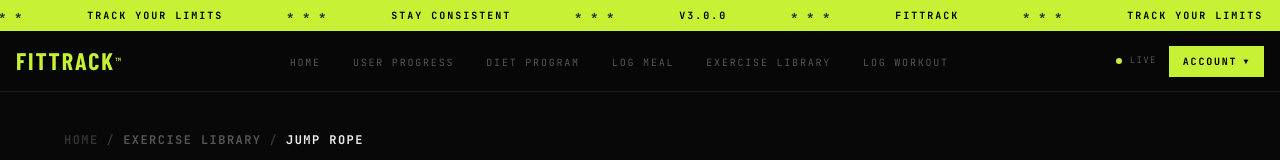
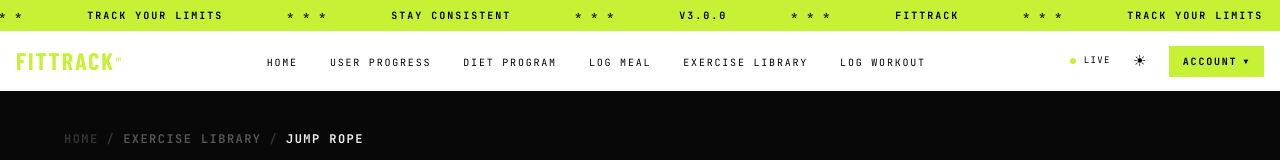
Before and after one commit to mohamadkaddah-0/fittrack, a React (Vite) app: page /exercise/1 in a window 1280 px wide. Shown: the top 160 px of the page. Built offline with nearby package versions, Linux system fonts and the light colour scheme; the HTML template or start-up script is replaced by a standard one; a web font is replaced by a local one.

Commit message:
Add session theme toggle

```diff
--- a/src/App.jsx
+++ b/src/App.jsx
@@ -48,6 +48,8 @@ const NO_NAVBAR_ROUTES = [
   "/reset-password",
   "/get-started",
 ];
+
+const THEME_STORAGE_KEY = "fittrack-theme";
 
 // ── Wrapper that conditionally shows navbar ───────────────────
 function AppLayout({ children }) {
@@ -172,6 +174,10 @@ const Login = ({
 // ─────────────────────────────────────────────────────────────
 export default function App() {
   const useBackendCalendar = api.hasActivityIdentity();
+
+  useEffect(() => {
+    document.documentElement.dataset.theme = sessionStorage.getItem(THEME_STORAGE_KEY) || "dark";
+  }, []);
 
   // ── Diet teammate's shared state ─────────────────────────────
   const [currentUser,  setCurrentUser]  = useState(getUserProfile());
@@ -396,7 +402,7 @@ export default function App() {
   // RENDER
   // ─────────────────────────────────────────────────────────────
   return (
-    <div className="bg-[#080808] text-[#ECECEC] min-h-screen font-['JetBrains_Mono']">
+    <div className="bg-[var(--bg)] text-[var(--text)] min-h-screen font-['JetBrains_Mono']">
       <BrowserRouter>
         <AppLayout>
           <Routes>
@@ -472,14 +478,14 @@ function AppFooter() {
   const NO_FOOTER_ROUTES = ["/", "/welcome", "/login", "/register", "/surveys", "/ready-survey", "/forgot-password", "/reset-password", "/get-started"];
   if (NO_FOOTER_ROUTES.includes(location.pathname)) return null;
   return (
-    <footer className="px-14 py-8 flex items-center justify-between border-t border-[#1E1E1E]">
+    <footer className="px-14 py-8 flex items-center justify-between border-t border-[var(--line)]">
       <div className="font-['Barlow_Condensed'] font-black text-xl text-[#C6F135] uppercase">FitTrack</div>
       <ul className="flex gap-6 list-none">
-        <li><Link to="/privacy" className="text-[8px] tracking-[0.2em] uppercase text-[#555] hover:text-[#C6F135] transition-colors">Privacy</Link></li>
-        <li><Link to="/terms"   className="text-[8px] tracking-[0.2em] uppercase text-[#555] hover:text-[#C6F135] transition-colors">Terms</Link></li>
-        <li><Link to="/support" className="text-[8px] tracking-[0.2em] uppercase text-[#555] hover:text-[#C6F135] transition-colors">Support</Link></li>
+        <li><Link to="/privacy" className="text-[8px] tracking-[0.2em] uppercase text-[var(--dim)] hover:text-[#C6F135] transition-colors">Privacy</Link></li>
+        <li><Link to="/terms"   className="text-[8px] tracking-[0.2em] uppercase text-[var(--dim)] hover:text-[#C6F135] transition-colors">Terms</Link></li>
+        <li><Link to="/support" className="text-[8px] tracking-[0.2em] uppercase text-[var(--dim)] hover:text-[#C6F135] transition-colors">Support</Link></li>
       </ul>
-      <div className="text-[8px] tracking-[0.2em] uppercase text-[#555]">2026 FitTrack v3.0.0</div>
+      <div className="text-[8px] tracking-[0.2em] uppercase text-[var(--dim)]">2026 FitTrack v3.0.0</div>
     </footer>
   );
 }
--- a/src/components/Navbar.jsx
+++ b/src/components/Navbar.jsx
@@ -1,6 +1,8 @@
 // Navbar.jsx
 import { useState, useRef, useEffect } from "react";
 import { useNavigate, useLocation } from "react-router-dom";
+
+const THEME_STORAGE_KEY = "fittrack-theme";
 
 const NAV_LINKS = [
   { label: "Home",             to: "/dashboard" },
@@ -23,6 +25,10 @@ export default function Navbar() {
   const [menuOpen,    setMenuOpen]    = useState(false);
   const [accountOpen, setAccountOpen] = useState(false);
   const [user,        setUser]        = useState(null);
+  const [theme,       setTheme]       = useState(() => {
+    if (typeof window === "undefined") return "dark";
+    return sessionStorage.getItem(THEME_STORAGE_KEY) || "dark";
+  });
 
   const accountRef = useRef(null);
 
@@ -39,6 +45,10 @@ export default function Navbar() {
   };
 
   useEffect(() => { checkAuth(); }, [location.pathname]);
+  useEffect(() => {
+    document.documentElement.dataset.theme = theme;
+    sessionStorage.setItem(THEME_STORAGE_KEY, theme);
+  }, [theme]);
   useEffect(() => {
     window.addEventListener("storage", checkAuth);
     window.addEventListener("auth-change", checkAuth);
@@ -71,6 +81,9 @@ export default function Navbar() {
     ? (user.name || user.username || user.email || "User")
     : "Guest";
 
+  const isLightTheme = theme === "light";
+  const toggleTheme = () => setTheme((current) => current === "dark" ? "light" : "dark");
+
   return (
     <>
       {/* ── Ticker ── */}
@@ -89,8 +102,8 @@ export default function Navbar() {
         position: "sticky",
         top: 0,
         zIndex: 50,
-        borderBottom: "1px solid #1E1E1E",
-        background: "rgba(8,8,8,0.92)",
+        borderBottom: "1px solid var(--line)",
+        background: "color-mix(in srgb, var(--bg) 92%, transparent)",
         backdropFilter: "blur(20px)",
         width: "100%",
         display: "block",
@@ -123,9 +136,9 @@ export default function Navbar() {
                 <li key={to}>
                   <button
                     onClick={() => navigate(to)}
-                    style={{ fontSize: 10, letterSpacing: "0.18em", textTransform: "uppercase", background: "none", border: "none", cursor: "pointer", color: active ? "#ECECEC" : "#555", position: "relative", padding: 0 }}
-                    onMouseEnter={e => { if (!active) e.currentTarget.style.color = "#ECECEC"; }}
-                    onMouseLeave={e => { if (!active) e.currentTarget.style.color = "#555"; }}
+                    style={{ fontSize: 10, letterSpacing: "0.18em", textTransform: "uppercase", background: "none", border: "none", cursor: "pointer", color: active ? "var(--text)" : "var(--dim)", position: "relative", padding: 0 }}
+                    onMouseEnter={e => { if (!active) e.currentTarget.style.color = "var(--text)"; }}
+                    onMouseLeave={e => { if (!active) e.currentTarget.style.color = "var(--dim)"; }}
                   >
                     {label}
                   </button>
@@ -138,10 +151,31 @@ export default function Navbar() {
           <div style={{ flexShrink: 0, display: "flex", alignItems: "center", gap: 12 }}>
 
             {/* Live dot — desktop only */}
-            <div className="hidden md:flex" style={{ alignItems: "center", gap: 8, fontSize: 9, letterSpacing: "0.15em", textTransform: "uppercase", color: "#555" }}>
+            <div className="hidden md:flex" style={{ alignItems: "center", gap: 8, fontSize: 9, letterSpacing: "0.15em", textTransform: "uppercase", color: "var(--dim)" }}>
               <span style={{ width: 6, height: 6, borderRadius: "50%", background: "#C6F135", display: "inline-block", animation: "pulse 2s infinite" }} />
               Live
             </div>
+
+            <button
+              type="button"
+              onClick={toggleTheme}
+              aria-label={`Switch to ${isLightTheme ? "dark" : "light"} mode`}
+              title={`Switch to ${isLightTheme ? "dark" : "light"} mode`}
+              style={{
+                width: 34,
+                height: 34,
+                display: "grid",
+                placeItems: "center",
+                border: "1px solid var(--line2)",
+                background: "var(--bg2)",
+                color: "var(--text)",
+                cursor: "pointer",
+                fontSize: 15,
+                lineHeight: 1,
+              }}
+            >
+              {isLightTheme ? "☾" : "☀"}
+            </button>
 
             {/* Account dropdown */}
             <div style={{ position: "relative" }} ref={accountRef}>
@@ -155,28 +189,28 @@ export default function Navbar() {
               </button>
 
               {accountOpen && (
-                <div style={{ position: "absolute", right: 0, top: "calc(100% + 4px)", width: 192, border: "1px solid #2A2A2A", background: "#0D0D0D", zIndex: 999 }}>
-                  <div style={{ padding: "12px 16px", borderBottom: "1px solid #1E1E1E" }}>
-                    <div style={{ fontSize: 8, letterSpacing: "0.2em", textTransform: "uppercase", color: "#555" }}>Signed in as</div>
-                    <div style={{ fontSize: 10, color: "#ECECEC", marginTop: 4, overflow: "hidden", textOverflow: "ellipsis", whiteSpace: "nowrap" }}>{displayName()}</div>
+                <div style={{ position: "absolute", right: 0, top: "calc(100% + 4px)", width: 192, border: "1px solid var(--line2)", background: "var(--bg2)", zIndex: 999 }}>
+                  <div style={{ padding: "12px 16px", borderBottom: "1px solid var(--line)" }}>
+                    <div style={{ fontSize: 8, letterSpacing: "0.2em", textTransform: "uppercase", color: "var(--dim)" }}>Signed in as</div>
+                    <div style={{ fontSize: 10, color: "var(--text)", marginTop: 4, overflow: "hidden", textOverflow: "ellipsis", whiteSpace: "nowrap" }}>{displayName()}</div>
                   </div>
                   {ACCOUNT_MENU.map(({ label, to }) => (
                     <button key={to} onClick={() => { setAccountOpen(false); navigate(to); }}
-                      style={{ width: "100%", textAlign: "left", padding: "12px 16px", fontSize: 9, letterSpacing: "0.18em", textTransform: "uppercase", color: "#555", background: "none", border: "none", borderBottom: "1px solid #1E1E1E", cursor: "pointer" }}
-                      onMouseEnter={e => { e.currentTarget.style.color = "#ECECEC"; e.currentTarget.style.background = "#111"; }}
-                      onMouseLeave={e => { e.currentTarget.style.color = "#555"; e.currentTarget.style.background = "none"; }}
+                      style={{ width: "100%", textAlign: "left", padding: "12px 16px", fontSize: 9, letterSpacing: "0.18em", textTransform: "uppercase", color: "var(--dim)", background: "none", border: "none", borderBottom: "1px solid var(--line)", cursor: "pointer" }}
+                      onMouseEnter={e => { e.currentTarget.style.color = "var(--text)"; e.currentTarget.style.background = "var(--bg3)"; }}
+                      onMouseLeave={e => { e.currentTarget.style.color = "var(--dim)"; e.currentTarget.style.background = "none"; }}
                     >{label}</button>
                   ))}
                   {user ? (
                     <button onClick={handleLogout}
                       style={{ width: "100%", textAlign: "left", padding: "12px 16px", fontSize: 9, letterSpacing: "0.18em", textTransform: "uppercase", color: "#FF2A5E", background: "none", border: "none", cursor: "pointer" }}
-                      onMouseEnter={e => e.currentTarget.style.background = "#111"}
+                      onMouseEnter={e => e.currentTarget.style.background = "var(--bg3)"}
                       onMouseLeave={e => e.currentTarget.style.background = "none"}
                     >Logout</button>
                   ) : (
                     <button onClick={() => { setAccountOpen(false); navigate("/login"); }}
                       style={{ width: "100%", textAlign: "left", padding: "12px 16px", fontSize: 9, letterSpacing: "0.18em", textTransform: "uppercase", color: "#C6F135", background: "none", border: "none", cursor: "pointer" }}
-                      onMouseEnter={e => e.currentTarget.style.background = "#111"}
+                      onMouseEnter={e => e.currentTarget.style.background = "var(--bg3)"}
                       onMouseLeave={e => e.currentTarget.style.background = "none"}
                     >Login</button>
                   )}
@@ -191,9 +225,9 @@ export default function Navbar() {
               style={{ flexShrink: 0, display: "flex", flexDirection: "column", gap: 6, padding: 4, background: "none", border: "none", cursor: "pointer" }}
               className="md:hidden"
             >
-              <span style={{ display: "block", width: 24, height: 2, background: "#ECECEC", transition: "all 0.3s", transform: menuOpen ? "rotate(45deg) translateY(8px)" : "none" }} />
-              <span style={{ display: "block", width: 24, height: 2, background: "#ECECEC", transition: "all 0.3s", opacity: menuOpen ? 0 : 1 }} />
-              <span style={{ display: "block", width: 24, height: 2, background: "#ECECEC", transition: "all 0.3s", transform: menuOpen ? "rotate(-45deg) translateY(-8px)" : "none" }} />
+              <span style={{ display: "block", width: 24, height: 2, background: "var(--text)", transition: "all 0.3s", transform: menuOpen ? "rotate(45deg) translateY(8px)" : "none" }} />
+              <span style={{ display: "block", width: 24, height: 2, background: "var(--text)", transition: "all 0.3s", opacity: menuOpen ? 0 : 1 }} />
+              <span style={{ display: "block", width: 24, height: 2, background: "var(--text)", transition: "all 0.3s", transform: menuOpen ? "rotate(-45deg) translateY(-8px)" : "none" }} />
             </button>
           </div>
         </div>
@@ -202,7 +236,7 @@ export default function Navbar() {
         {menuOpen && (
           <div
             className="md:hidden"
-            style={{ borderTop: "1px solid #1E1E1E", background: "#0D0D0D", width: "100%" }}
+            style={{ borderTop: "1px solid var(--line)", background: "var(--bg2)", width: "100%" }}
           >
             {NAV_LINKS.map(({ label, to }) => {
               const active = location.pathname === to;
@@ -210,15 +244,15 @@ export default function Navbar() {
                 <button
                   key={to}
                   onClick={() => { navigate(to); setMenuOpen(false); }}
-                  style={{ width: "100%", textAlign: "left", padding: "16px 24px", fontSize: 10, letterSpacing: "0.18em", textTransform: "uppercase", borderBottom: "1px solid #1E1E1E", background: "none", border: "none", borderBottom: "1px solid #1E1E1E", cursor: "pointer", color: active ? "#C6F135" : "#555", display: "block", boxSizing: "border-box" }}
+                  style={{ width: "100%", textAlign: "left", padding: "16px 24px", fontSize: 10, letterSpacing: "0.18em", textTransform: "uppercase", background: "none", border: "none", borderBottom: "1px solid var(--line)", cursor: "pointer", color: active ? "#C6F135" : "var(--dim)", display: "block", boxSizing: "border-box" }}
                 >
                   {label}
                 </button>
               );
             })}
-            <div style={{ borderTop: "1px solid #2A2A2A" }}>
+            <div style={{ borderTop: "1px solid var(--line2)" }}>
               <button onClick={() => { navigate("/profile"); setMenuOpen(false); }}
-                style={{ width: "100%", textAlign: "left", padding: "16px 24px", fontSize: 10, letterSpacing: "0.18em", textTransform: "uppercase", color: "#555", background: "none", border: "none", borderBottom: "1px solid #1E1E1E", cursor: "pointer", display: "block", boxSizing: "border-box" }}
+                style={{ width: "100%", textAlign: "left", padding: "16px 24px", fontSize: 10, letterSpacing: "0.18em", textTransform: "uppercase", color: "var(--dim)", background: "none", border: "none", borderBottom: "1px solid var(--line)", cursor: "pointer", display: "block", boxSizing: "border-box" }}
               >My Profile</button>
               {user ? (
                 <button onClick={() => { handleLogout(); setMenuOpen(false); }}
```
Also changed, not shown: src/App.css (+35 -0 lines).
